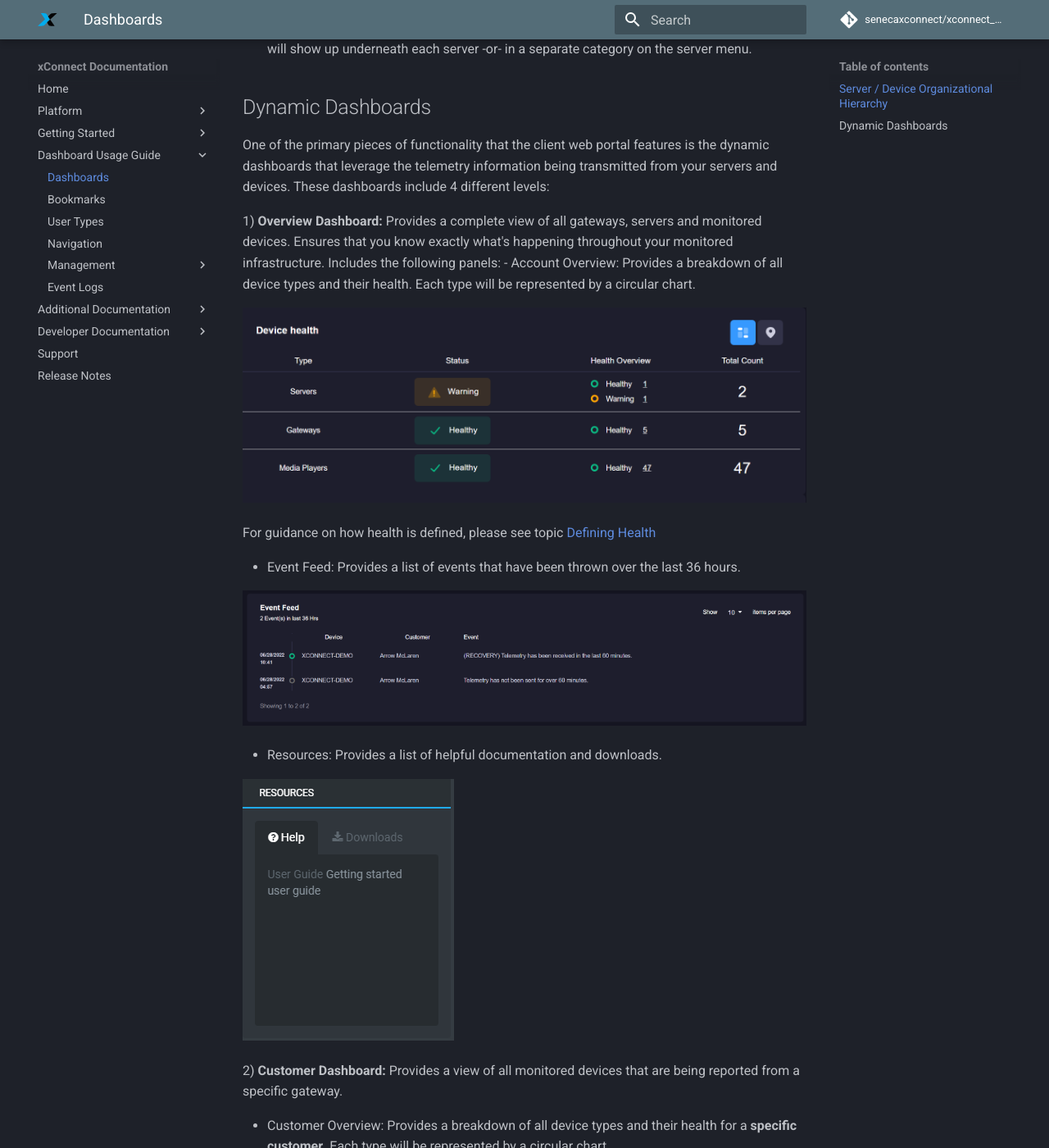
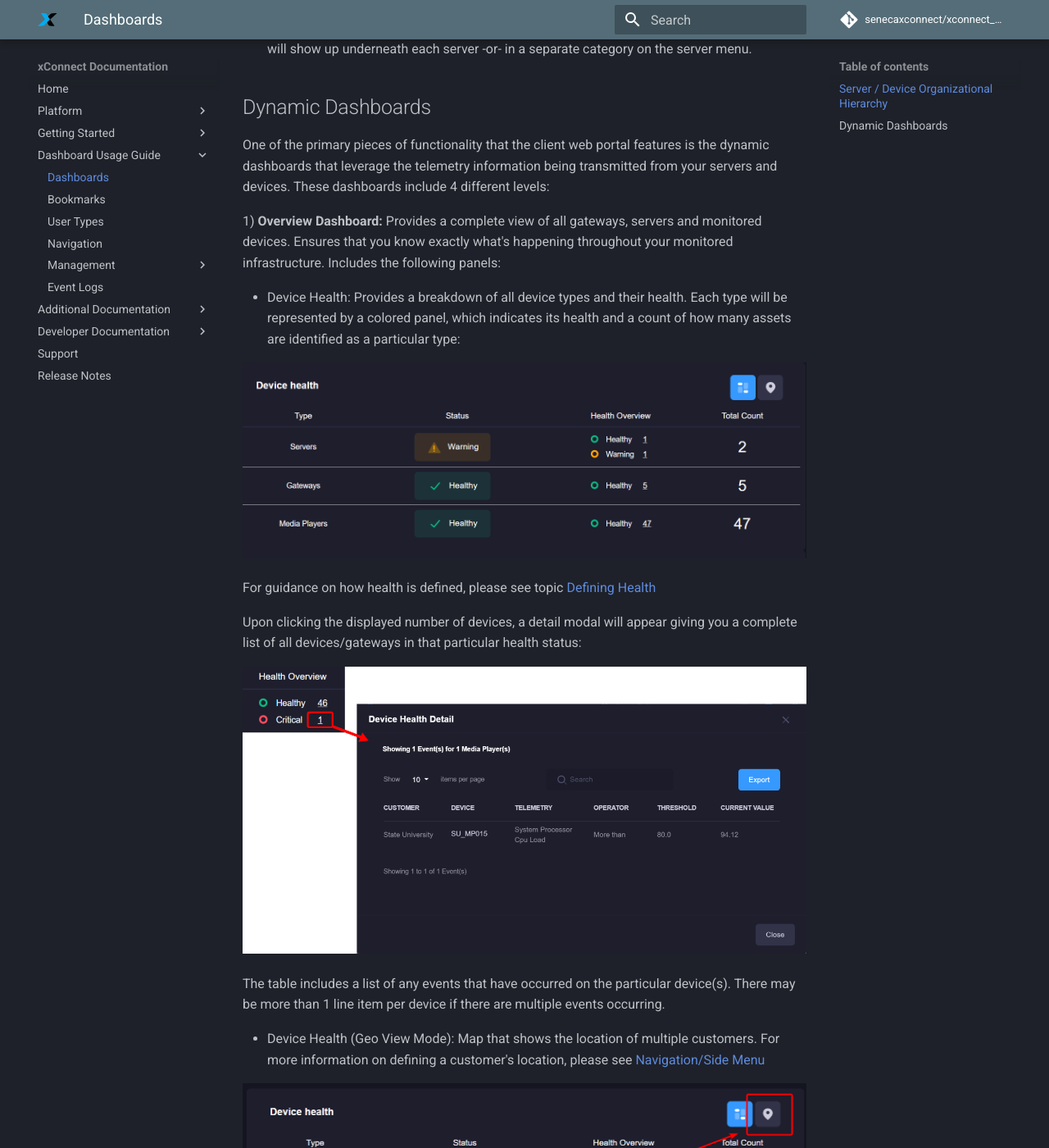
Before and after one commit to senecaxconnect/xconnect_docs, an MkDocs documentation site: the page built from docs/Usage_Dashboards.md, in a window 1280 px wide and 1400 px high, scrolled down 1287 px. Shown: the whole window at 82% size. Built offline with MkDocs 1.6.1 and Material for MkDocs 9.7.7, drawn with Linux system fonts in a browser that asks for light colours; comment, search, counter and statistics services are not loaded; some of the changed text lies outside the part shown.

Commit message:
work on docs

```diff
--- a/docs/Usage_Dashboards.md
+++ b/docs/Usage_Dashboards.md
@@ -23,19 +23,31 @@ dashboards that leverage the telemetry information being transmitted from your s
 devices. These dashboards include 4 different levels:
 
 1) **Overview Dashboard:** Provides a complete view of all gateways, servers and monitored devices. Ensures that you know exactly what's happening throughout your monitored infrastructure. Includes the following panels:
-   - Account Overview: Provides a breakdown of all device types and their health. Each type will be represented by a circular chart.
+
+   - Device Health: Provides a breakdown of all device types and their health. Each type will be represented by a colored panel, which indicates its health and a count of how many assets are identified as a particular type:
 
    ![Side Navigation](images/widget_account_overview.png "Account Overview")
 
    For guidance on how health is defined, please see topic [Defining Health](#defining-health)
 
+   Upon clicking the displayed number of devices, a detail modal will appear giving you a complete list of all devices/gateways in that particular health status:
+
+   ![Side Navigation](images/detail_modal_list.png "Health detail modal")
+
+   The table includes a list of any events that have occurred on the particular device(s). There may be more than 1 line item per device if there are multiple events occurring.
+
+  - Device Health (Geo View Mode):  Map that shows the location of multiple customers. For more information on defining a customer's location, please see [Navigation/Side Menu](#)
+
+   ![Side Navigation](images/device_health_geo_view.png "Geoview")
+
+   Upon clicking the geoview icon, the panel will display a map with the locations of each customer:
+
+   ![Side Navigation](images/device_health_customer_geoview.png "Geoview")
+
   - Event Feed: Provides a list of events that have been thrown over the last 36 hours.
 
   ![Side Navigation](images/widget_event_feed.png "Event Feed")
 
-  - Resources: Provides a list of helpful documentation and downloads.
-
-  ![Side Navigation](images/widget_resources.png "Event Feed")
 
 2) **Customer Dashboard:** Provides a view of all monitored devices that are being reported from a specific gateway.
 
@@ -47,7 +59,7 @@ devices. These dashboards include 4 different levels:
 
   - Event Feed: Provides a list of events that have been thrown over the last 36 hours.
 
-  ![Side Navigation](images/widget_event_feed_customer.png "Event Feed")
+  ![Side Navigation](images/widget_event_feed.png "Event Feed")
 
   - Geo-View: Map that shows the location of a customer's gateways. For more information on defining a gateway's location, please see [Navigation/Side Menu](#)
 
@@ -57,29 +69,26 @@ devices. These dashboards include 4 different levels:
    The Geo-View map is driven by the location of the particular servers.
 
 4) **Server/Device Dashboard:** The Server/Device specific dashboard provides a detailed view of a server/device's telemetry and events.
-   - Actions / Management Panel (Server only): Provides CPU, Network Utilization and RAM Utilization information, along with management operations such as remote desktop and remote command execution.
+   - Actions / Management Panel: Provides CPU, and RAM Utilization information, along with management operations such as remote desktop and remote command execution.
 
-   ![Side Navigation](images/widget_management.png "Management")
+   ![Side Navigation](images/device_specific_primary_panel.png "Device Specific")
 
-   - Device/Camera Information: Provides detailed information about the device/server.
+   - Device Information: Provides detailed information about the device/server.
 
    ![Side Navigation](images/widget_device_info.png "Device info")
 
-   - System Health (Server Only): Provides the latest telemetry that applies to the system health. Any telemetry key that is prefixed with "System_" from the xConnect agent is provided within this panel.
+   - Telemetry Information: This panel provides a categorized view of telemetry being submitted to the platform by the device. Each category can be expanded and features a detailed view of the latest values reported by the xConnect agent.
 
-   ![Side Navigation](images/widget_system_health.png "System health")
+   ![Side Navigation](images/telemetry_panel.png "Telemetry info")
 
-   - Storage Health (Server Only): Provides the latest telemetry information that applies to the storage health. Any telemetry key that is prefixed with "Storage_" from the xConnect agent is provided within this panel.
+   The panel will include the number of events that have occurred on a particular piece of telemetry, and highlight the specific item that is currently in violation of a threshold:
 
-   ![Side Navigation](images/widget_storage_health.png "Storage health")
+   ![Side Navigation](images/telemetry_info_violation.png "Telemetry info")
 
-   - Event Feed: Provides a list of events that have been thrown over the last 36 hours.
+  - Event Feed: Provides a list of events that have been thrown over the last 36 hours.
 
-  ![Side Navigation](images/widget_event_feed_device.png "Event Feed")
+  ![Side Navigation](images/widget_event_feed.png "Event Feed")
 
-   - Camera/Device Telemetry (Non-server only) : Provides a list of latest telemetry for a specific device.
-
-  ![Side Navigation](images/widget_camera-telemetry.png "Event Feed")
 
 # Defining Health
 Health is determined by a combination of predefined and custom event configurations. The severity of the event has a direct impact on how the health is determined.
@@ -91,6 +100,8 @@ Users have control over _most_ of the built-in/predefined events that are part o
 
 - If a monitored device has thrown an event that has a severity of WARNING, then it is considered to be in a **WARNING** state.
 
+- If a monitored device has not submitted telemetry to the platform for over 60 minutes, then it is considered to be in an **OFFLINE** state.
+
 - Lastly, if the monitored device has thrown an INFORMATIONAL event, or there were no events thrown within the last 36 hours, then that is considered to be in **GOOD** health
 
 ## Predefined Events
```
Also changed, not shown: other parts of docs/Usage_Dashboards.md (+3 -3 lines), docs/Usage_Bookmarks.md (+1 -1 lines), docs/images/detail_modal_list.png (added), docs/images/device_health_customer_geoview.png (added), docs/images/device_health_geo_view.png (added), docs/images/device_specific_primary_panel.png (added), docs/images/telemetry_info_violation.png (added), docs/images/telemetry_panel.png (added).
